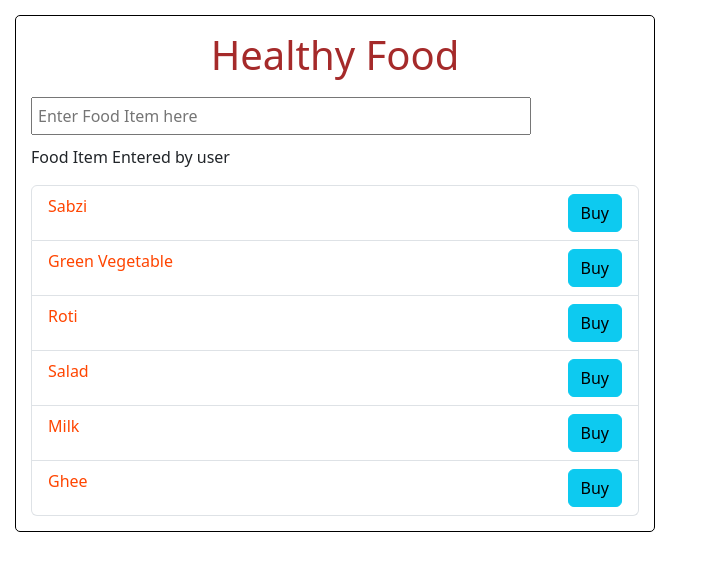
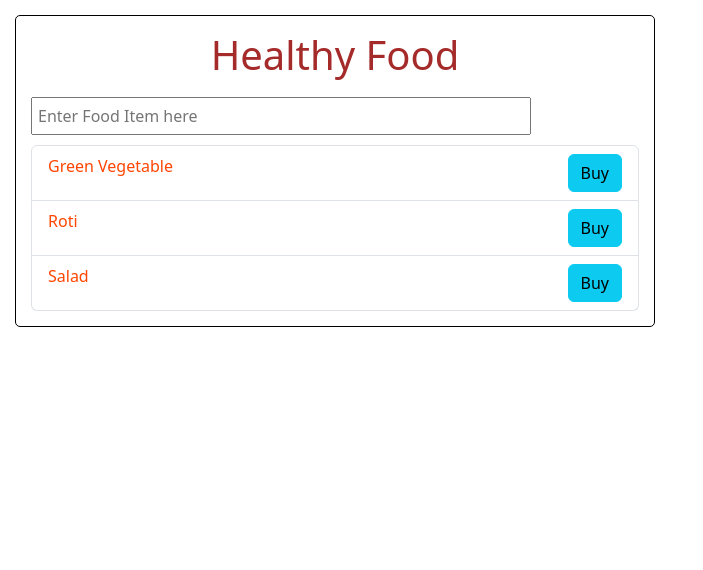
Before and after one commit to shubhampathare25/Healthy-Food, a React (Vite) app: page / in a window 1280 px wide. Shown: the top 570 px of the page, without its empty margins (0-703 px from the left). Built offline with nearby package versions, Linux system fonts and the light colour scheme.

Commit message:
correct input handler

```diff
--- a/src/App.jsx
+++ b/src/App.jsx
@@ -7,24 +7,26 @@ import Container from "./components/Container";
 import FoodInput from "./components/FoodInput";
 
 function App() {
-  let foodItems = ["Sabzi", "Green Vegetable", "Roti", "Salad", "Milk", "Ghee"];
+  let [textToShow, setTextToShow] = useState("");
+  let [foodItems, setFoodItems] = useState([
+    "Green Vegetable",
+    "Roti",
+    "Salad",
+  ]);
 
-  const [textToShow, setTextToShow] = useState("Food Item Entered by user");
-
-  const handleOnChange = (event) => {
-    console.log(event.target.value);
-    setTextToShow(event.target.value);
+  const onKeyDown = (event) => {
+    if (event.key == 'Enter') {
+      let newFoodItem = event.target.value;
+      console.log('Food value entered is ' + newFoodItem);
+    }
   };
 
   return (
     <>
-      <Container asdf="asdfasdf">
+      <Container>
         <h1 className="food-heading">Healthy Food</h1>
         <ErrorMessage items={foodItems}></ErrorMessage>
-        <FoodInput handleOnChange={handleOnChange}></FoodInput>
-
-        <p>{textToShow}</p>
-
+        <FoodInput handleKeyDown={onKeyDown}></FoodInput>
         <FoodItems items={foodItems}></FoodItems>
       </Container>
     </>
--- a/src/components/FoodInput.jsx
+++ b/src/components/FoodInput.jsx
@@ -1,12 +1,12 @@
 import styles from "./FoodInput.module.css";
 
-const FoodInput = ({ handleOnChange }) => {
+const FoodInput = ({ handleKeyDown }) => {
   return (
     <input
       type="text"
       placeholder="Enter Food Item here"
       className={styles.foodInput}
-      onChange={handleOnChange}
+      onKeyDown={handleKeyDown}
     />
   );
 };
```
